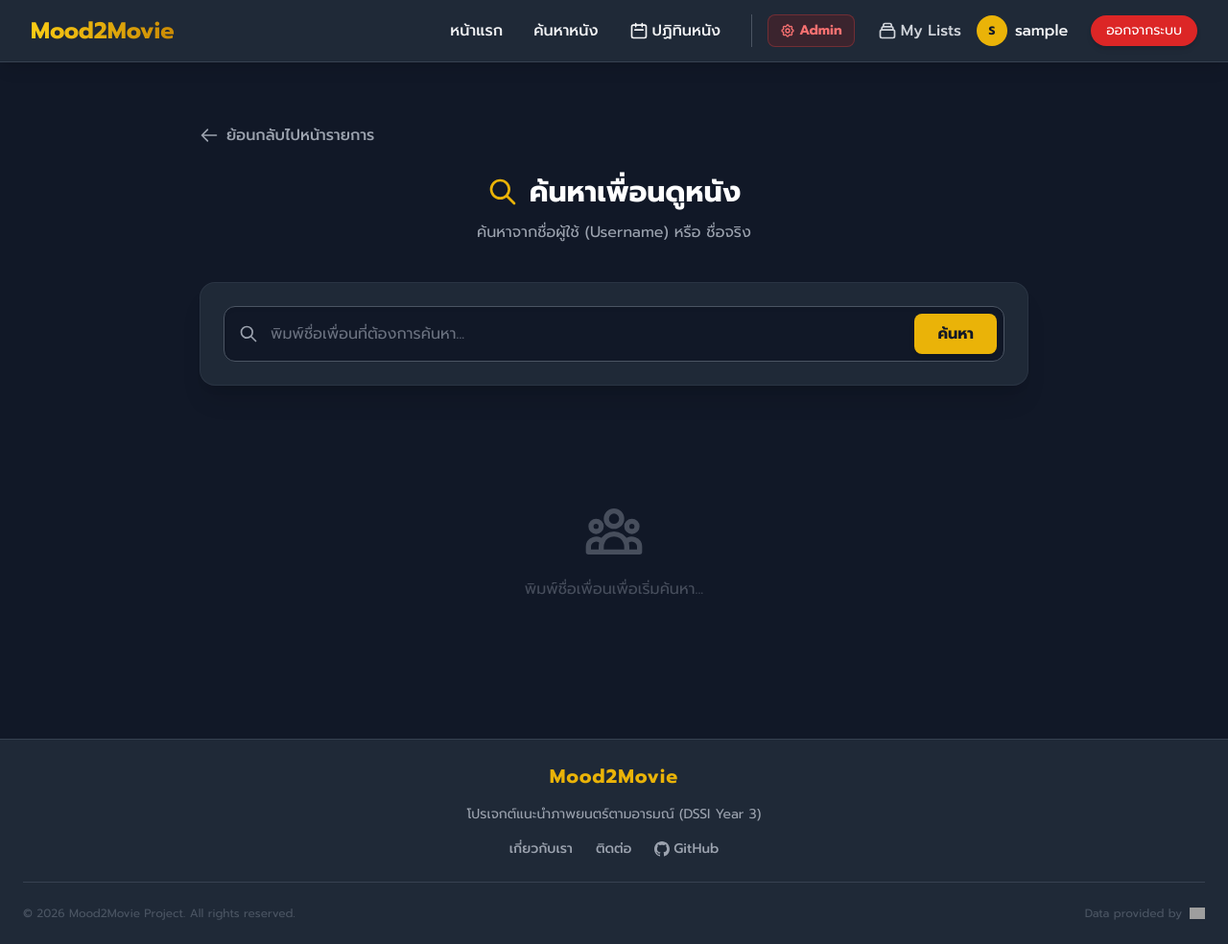
After one commit to sirikan711/Mood2Movies, a Django app: page /movies/search/users/ in a window 1280 px wide. The commit adds this page. Shown: the whole page at 96% size. Run offline with Django 5.2, Linux system fonts and the light colour scheme; the visitor is signed in with stand-in values (Sample User, id 1); some libraries are stand-ins or nearby versions; grey boxes are pictures that could not be loaded.

Commit message:
add search user and view list

```diff
--- a/movies/urls.py
+++ b/movies/urls.py
@@ -27,14 +27,25 @@ urlpatterns = [
 
     # --- 5. Custom Lists ---
     path('lists/', views.my_lists, name='my_lists'),
+
+    # 5.1 Actions (create, edit, delete, remove) ต้องมาก่อน
     path('lists/create/', views.create_list, name='create_list'),
-    path('lists/<int:list_id>/', views.list_detail, name='list_detail'),
     path('lists/edit/<int:list_id>/', views.edit_list, name='edit_list'),
     path('lists/delete/<int:list_id>/', views.delete_list, name='delete_list'),
+
+    # *** ผมเติม 2 บรรทัดนี้กลับมาให้ เพราะหน้า list_detail.html เรียกใช้ครับ ***
     path('lists/<int:list_id>/remove/<int:movie_id>/', views.remove_movie_from_list, name='remove_movie_from_list'),
-    # AJAX Toggle
     path('lists/<int:list_id>/toggle/<int:tmdb_id>/', views.toggle_list_movie, name='toggle_list_movie'),
+
+    # 5.2 Detail ID (ที่เป็นตัวเลข) ต้องมาก่อน Username *** จุดที่แก้คือตรงนี้ครับ ***
+    path('lists/<int:list_id>/', views.list_detail, name='list_detail'), # <--- เอาบรรทัดนี้ขึ้นก่อน
+
+    # 5.3 Username (ที่เป็นตัวหนังสือ) ไว้ล่างสุด *** ย้ายมาตรงนี้ ***
+    path('lists/<str:username>/', views.user_lists, name='user_lists'),
 
     # --- 6. ปฏิทินภาพยนตร์ ---
     path('calendar/', views.movie_calendar, name='movie_calendar'),
+
+    # --- 7. ค้นหาผู้ใช้ ---
+    path('search/users/', views.search_users, name='search_users'),
 ]
--- a/movies/views.py
+++ b/movies/views.py
@@ -113,6 +113,22 @@ def movie_detail(request, tmdb_id):
         'user_lists': user_lists, # ส่ง List ไปหน้า Detail
     }
     return render(request, 'movies/detail.html', context)
+
+@login_required
+def search_users(request):
+    """ค้นหาบัญชีผู้ใช้คนอื่นๆ"""
+    query = request.GET.get('q', '').strip()
+    users = []
+
+    if query:
+        # ค้นหาจาก username, ชื่อ, หรือ นามสกุล (ไม่รวม Superuser และตัวเอง)
+        users = User.objects.filter(
+            Q(username__icontains=query) |
+            Q(first_name__icontains=query) |
+            Q(last_name__icontains=query)
+        ).exclude(is_superuser=True).exclude(id=request.user.id)
+
+    return render(request, 'movies/search_users.html', {'users': users, 'query': query})
 
 def mood_recommendation(request, mood_id):
     """แนะนำหนังตามอารมณ์ ด้วยสูตร Weighted Rating (IMDb Formula)"""
@@ -462,28 +478,30 @@ def toggle_list_movie(request, list_id, tmdb_id):
 
     return JsonResponse({'status': status, 'list_name': custom_list.name})
 
-# --- Admin Delete Actions ---
+def user_lists(request, username):
+    # ดึงข้อมูล User จากชื่อ
+    profile_user = get_object_or_404(User, username=username)
 
-@staff_member_required(login_url='login')
-def admin_delete_movie(request, movie_id):
-    movie = get_object_or_404(Movie, id=movie_id)
-    movie.delete()
-    messages.success(request, 'ลบภาพยนตร์เรียบร้อยแล้ว')
-    return redirect('admin_movies')
+    # เช็คว่า: คนที่ล็อกอินอยู่ คือคนเดียวกับเจ้าของโปรไฟล์นี้ไหม?
+    if request.user.is_authenticated and request.user == profile_user:
+        # ถ้าใช่ "ตัวเราเอง" -> ดีดไปหน้าจัดการส่วนตัวเลย (my_lists)
+        return redirect('my_lists')
 
-@staff_member_required(login_url='login')
-def admin_delete_mood(request, mood_id):
-    mood = get_object_or_404(Mood, id=mood_id)
-    mood.delete()
-    messages.success(request, 'ลบอารมณ์เรียบร้อยแล้ว')
-    return redirect('admin_moods')
+    # ----------------------------------------------------
+    # ถ้าไม่ใช่ (เป็นคนอื่นมาส่อง) -> ให้ทำงานตามปกติ
+    # ----------------------------------------------------
 
-@staff_member_required(login_url='login')
-def admin_delete_review(request, review_id):
-    review = get_object_or_404(Review, id=review_id)
-    review.delete()
-    messages.success(request, 'ลบรีวิวเรียบร้อยแล้ว')
-    return redirect('admin_reviews')
+    # ดึงเฉพาะรายการที่เป็น Public (is_public=True) ให้คนอื่นดู
+    lists = CustomList.objects.filter(user=profile_user, is_public=True).order_by('-created_at')
+
+    return render(request, 'movies/lists/user_lists.html', {
+        'profile_user': profile_user,
+        'lists': lists,
+    })
+
+# ==========================================
+# 5. MOVIE CALENDAR
+# ==========================================
 
 def movie_calendar(request):
     """แสดงปฏิทินหนังเข้าใหม่"""
@@ -539,3 +557,28 @@ def movie_calendar(request):
         'next_month': next_date.month,
     }
     return render(request, 'movies/calendar.html', context)
+
+# ==========================================
+# 6. ADMIN DELETE ACTIONS
+# ==========================================
+
+@staff_member_required(login_url='login')
+def admin_delete_movie(request, movie_id):
+    movie = get_object_or_404(Movie, id=movie_id)
+    movie.delete()
+    messages.success(request, 'ลบภาพยนตร์เรียบร้อยแล้ว')
+    return redirect('admin_movies')
+
+@staff_member_required(login_url='login')
+def admin_delete_mood(request, mood_id):
+    mood = get_object_or_404(Mood, id=mood_id)
+    mood.delete()
+    messages.success(request, 'ลบอารมณ์เรียบร้อยแล้ว')
+    return redirect('admin_moods')
+
+@staff_member_required(login_url='login')
+def admin_delete_review(request, review_id):
+    review = get_object_or_404(Review, id=review_id)
+    review.delete()
+    messages.success(request, 'ลบรีวิวเรียบร้อยแล้ว')
+    return redirect('admin_reviews')
--- /dev/null
+++ b/templates/movies/search_users.html
@@ -0,0 +1,100 @@
+{% extends 'base.html' %}
+
+{% block content %}
+<div class="max-w-4xl mx-auto px-4 py-8">
+
+    <div class="mb-6">
+        <a href="{% url 'my_lists' %}" class="inline-flex items-center text-gray-400 hover:text-yellow-500 transition group font-medium">
+            <svg class="w-5 h-5 mr-2 transform group-hover:-translate-x-1 transition" fill="none" stroke="currentColor" viewBox="0 0 24 24"><path stroke-linecap="round" stroke-linejoin="round" stroke-width="2" d="M10 19l-7-7m0 0l7-7m-7 7h18"></path></svg>
+            ย้อนกลับไปหน้ารายการ
+        </a>
+    </div>
+
+    <div class="text-center mb-10">
+        <h1 class="text-3xl font-bold mb-3 text-white flex justify-center items-center gap-3">
+            <svg class="w-8 h-8 text-yellow-500" fill="none" stroke="currentColor" viewBox="0 0 24 24"><path stroke-linecap="round" stroke-linejoin="round" stroke-width="2" d="M21 21l-6-6m2-5a7 7 0 11-14 0 7 7 0 0114 0z"></path></svg>
+            ค้นหาเพื่อนดูหนัง
+        </h1>
+        <p class="text-gray-400">ค้นหาจากชื่อผู้ใช้ (Username) หรือ ชื่อจริง</p>
+    </div>
+
+    <div class="bg-gray-800 p-6 rounded-2xl shadow-xl mb-10 border border-gray-700/50">
+        <form action="{% url 'search_users' %}" method="GET" class="relative">
+            <div class="relative flex items-center">
+                <div class="absolute inset-y-0 left-0 pl-4 flex items-center pointer-events-none">
+                    <svg class="w-5 h-5 text-gray-400" fill="none" stroke="currentColor" viewBox="0 0 24 24"><path stroke-linecap="round" stroke-linejoin="round" stroke-width="2" d="M21 21l-6-6m2-5a7 7 0 11-14 0 7 7 0 0114 0z"></path></svg>
+                </div>
+
+                <input type="text" name="q" value="{{ query }}"
+                       placeholder="พิมพ์ชื่อเพื่อนที่ต้องการค้นหา..."
+                       class="w-full pl-12 pr-32 py-4 bg-gray-900 border border-gray-600 rounded-xl text-white placeholder-gray-500 focus:border-yellow-500 focus:ring-1 focus:ring-yellow-500 focus:outline-none transition shadow-inner">
+
+                <button type="submit" class="absolute right-2 top-2 bottom-2 bg-yellow-500 hover:bg-yellow-400 text-gray-900 px-6 rounded-lg font-bold transition shadow-md">
+                    ค้นหา
+                </button>
+            </div>
+        </form>
+    </div>
+
+    {% if users %}
+        <div class="grid grid-cols-1 md:grid-cols-2 gap-4">
+            {% for u in users %}
+            <a href="{% url 'user_profile' u.username %}" class="block bg-gray-800 hover:bg-gray-750 p-4 rounded-xl border border-gray-700 hover:border-yellow-500 transition flex items-center group shadow-lg">
+
+                <div class="w-16 h-16 rounded-full overflow-hidden border-2 border-gray-600 group-hover:border-yellow-500 flex-shrink-0 mr-4 transition shadow-md">
+                    {% if u.profile.avatar %}
+                        <img src="{{ u.profile.avatar.url }}" class="w-full h-full object-cover">
+                    {% else %}
+                        <div class="w-full h-full bg-gradient-to-br from-yellow-500 to-yellow-600 flex items-center justify-center font-bold text-gray-900 text-xl">
+                            {{ u.username|slice:":1"|upper }}
+                        </div>
+                    {% endif %}
+                </div>
+
+                <div class="flex-grow min-w-0">
+                    <h3 class="font-bold text-lg text-white group-hover:text-yellow-500 transition truncate">
+                        {{ u.username }}
+                    </h3>
+
+                    {% if u.first_name %}
+                        <p class="text-gray-400 text-sm truncate">{{ u.first_name }} {{ u.last_name }}</p>
+                    {% endif %}
+
+                    <div class="flex flex-wrap gap-2 mt-2">
+                        <span class="inline-flex items-center px-2 py-1 rounded text-xs font-medium bg-gray-700 text-gray-300 border border-gray-600">
+                            <svg class="w-3 h-3 mr-1 text-yellow-500" fill="none" stroke="currentColor" viewBox="0 0 24 24"><path stroke-linecap="round" stroke-linejoin="round" stroke-width="2" d="M11 5H6a2 2 0 00-2 2v11a2 2 0 002 2h11a2 2 0 002-2v-5m-1.414-9.414a2 2 0 112.828 2.828L11.828 15H9v-2.828l8.586-8.586z"></path></svg>
+                            {{ u.reviews.count }} รีวิว
+                        </span>
+                        <span class="inline-flex items-center px-2 py-1 rounded text-xs font-medium bg-gray-700 text-gray-300 border border-gray-600">
+                            <svg class="w-3 h-3 mr-1 text-yellow-500" fill="none" stroke="currentColor" viewBox="0 0 24 24"><path stroke-linecap="round" stroke-linejoin="round" stroke-width="2" d="M19 11H5m14 0a2 2 0 012 2v6a2 2 0 01-2 2H5a2 2 0 01-2-2v-6a2 2 0 012-2m14 0V9a2 2 0 00-2-2M5 11V9a2 2 0 012-2m0 0V5a2 2 0 012-2h6a2 2 0 012 2v2M7 7h10"></path></svg>
+                            {{ u.custom_lists.count }} รายการ
+                        </span>
+                    </div>
+                </div>
+
+                <div class="text-gray-600 group-hover:text-yellow-500 transition ml-2">
+                    <svg xmlns="http://www.w3.org/2000/svg" class="h-6 w-6 transform group-hover:translate-x-1 transition" fill="none" viewBox="0 0 24 24" stroke="currentColor">
+                        <path stroke-linecap="round" stroke-linejoin="round" stroke-width="2" d="M9 5l7 7-7 7" />
+                    </svg>
+                </div>
+            </a>
+            {% endfor %}
+        </div>
+
+    {% elif query %}
+        <div class="flex flex-col items-center justify-center py-16 bg-gray-800/30 rounded-xl border-2 border-dashed border-gray-700 text-center">
+            <div class="w-16 h-16 bg-gray-800 rounded-full flex items-center justify-center mb-4">
+                <svg class="w-8 h-8 text-gray-500" fill="none" stroke="currentColor" viewBox="0 0 24 24"><path stroke-linecap="round" stroke-linejoin="round" stroke-width="2" d="M9.172 16.172a4 4 0 015.656 0M9 10h.01M15 10h.01M21 12a9 9 0 11-18 0 9 9 0 0118 0z"></path></svg>
+            </div>
+            <p class="text-gray-300 text-lg font-medium">ไม่พบผู้ใช้ที่ชื่อ "{{ query }}"</p>
+            <p class="text-gray-500 text-sm mt-1">ลองตรวจสอบตัวสะกด หรือค้นหาด้วยคีย์เวิร์ดอื่น</p>
+        </div>
+
+    {% else %}
+        <div class="text-center py-20 text-gray-500 opacity-60">
+            <svg class="w-16 h-16 mx-auto mb-4" fill="none" stroke="currentColor" viewBox="0 0 24 24"><path stroke-linecap="round" stroke-linejoin="round" stroke-width="2" d="M17 20h5v-2a3 3 0 00-5.356-1.857M17 20H7m10 0v-2c0-.656-.126-1.283-.356-1.857M7 20H2v-2a3 3 0 015.356-1.857M7 20v-2c0-.656.126-1.283.356-1.857m0 0a5.002 5.002 0 019.288 0M15 7a3 3 0 11-6 0 3 3 0 016 0zm6 3a2 2 0 11-4 0 2 2 0 014 0zM7 10a2 2 0 11-4 0 2 2 0 014 0z"></path></svg>
+            <p>พิมพ์ชื่อเพื่อนเพื่อเริ่มค้นหา...</p>
+        </div>
+    {% endif %}
+</div>
+{% endblock %}
```
Also changed, not shown: templates/accounts/profile.html (+19 -33 lines), templates/movies/lists/my_lists.html (+25 -14 lines), templates/movies/lists/user_lists.html (added, +121 -0 lines).
